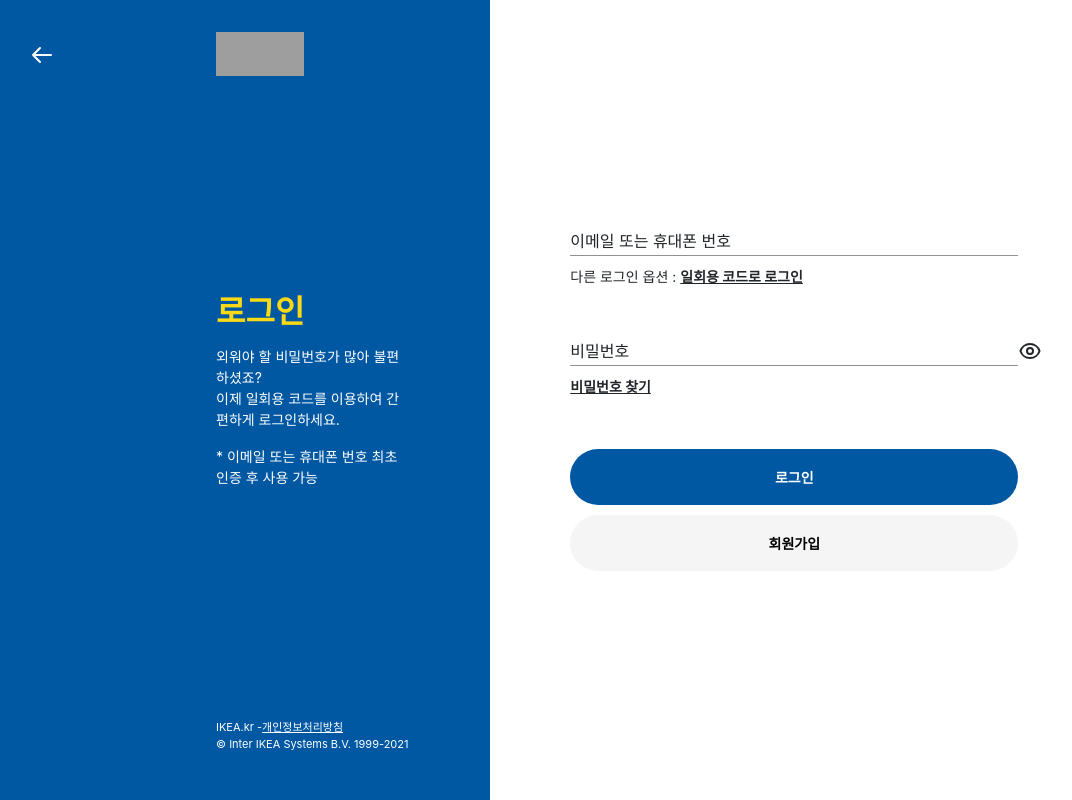
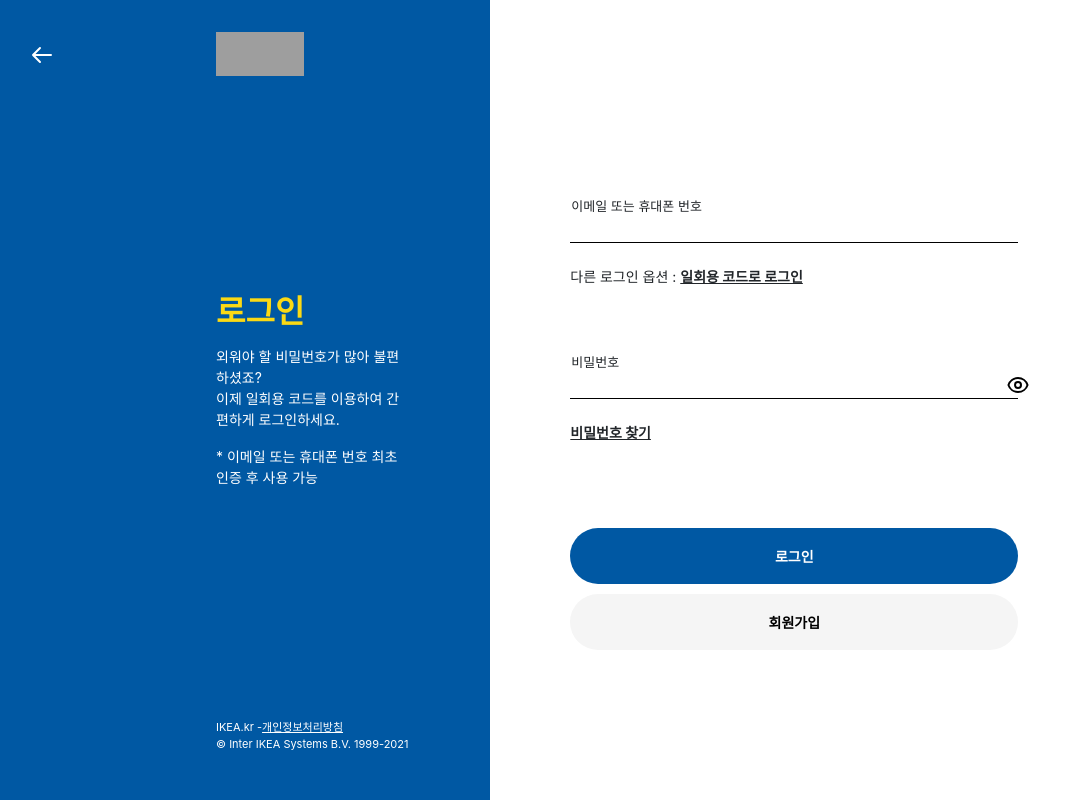
Before and after one commit to sunm-in/hanghae-toyproject3, a Flask app: page /login in a window 1280 px wide. Shown: the whole page, without its empty margins (2-1074 px from the left). Run offline with Flask 2, Linux system fonts and the light colour scheme; some libraries are stand-ins or nearby versions; grey boxes are pictures that could not be loaded.

Commit message:
로그인 페이지 및 로그인 기능 구현

```diff
--- a/app.py
+++ b/app.py
@@ -13,16 +13,40 @@ def home():
     return render_template('index.html')
 
 
+app.config["SECRET_KEY"] = "team2"
+
+
 # 로그인
-@app.route('/login')
+@app.route('/login', methods=["GET", "POST"])
 def login():
-    return render_template('login.html')
+    if request.method == "GET":
+        return render_template('login.html')
+    else:
+        email = request.form.get('email')
+        pw = request.form.get('pw')
+
+        data = db.ikea.find_one({'email': email})
+        if data is None:
+            flash('회원 정보가 없습니다.')
+            return redirect('login')
+        else:
+            if data.get('pw') == pw:
+                session['user'] = email
+                session.permanent = True
+                return redirect('/')
+            else:
+                flash('비밀번호가 일치하지 않습니다.')
+        return redirect('login')
+
+
+# 로그아웃
+@app.route('/logout')
+def logout():
+    session.clear()
+    return redirect('/')
 
 
 # 회원가입
-app.config["SECRET_KEY"] = "team2"
-
-
 @app.route('/register', methods=["GET", "POST"])
 def register():
     if request.method == "GET":
--- a/static/login.css
+++ b/static/login.css
@@ -71,37 +71,85 @@ h1 {
     justify-content: center;
 }
 
+.inputbox {
+    position: relative;
+    width: 448px;
+    height: 50px;
+}
+
+.inputbox input {
+    position: absolute;
+    top: 0;
+    left: 0;
+    width: 100%;
+    background: transparent;
+    box-sizing: border-box;
+    outline: none;
+    color: black;
+    border: none;
+    border-bottom: 1px solid black;
+}
+
+.small {
+    position: absolute;
+    font-size: 15px;
+    top: 1px;
+    left: 1px;
+    display: inline-block;
+    transition: 0.5s;
+    pointer-events: none;
+}
+
+.inputbox input:focus ~ span,
+.inputbox input:valid ~ span {
+    transform: translateY(-20px);
+    font-size: 13px;
+}
+
+.filed {
+    color: red;
+    font-size: 11px;
+    display: none;
+    padding-top: 30px;
+    margin-bottom: 0px;
+}
+/*인풋박스 애니메이션 및 공란일 때 아래 문구 완료*/
+
 .loginform {
     width: 448px;
-    height: 374px;
+    height: 400px;
     padding: 16px 0px;
     display: flex;
     flex-direction: column;
     justify-content: space-between;
 }
 
-input {
-    border: none;
-    border-bottom: #929292 1px solid;
-    width: 448px;
+.pw {
+    margin: 60px 0px;
 }
 
-input:focus {
-    outline: none;
+.pw_svg {
+    width: 24px;
+    height: 24px;
+    padding-bottom: 25px;
+    position: relative;
+    float: right;
+    background: transparent;
+    border: none;
+    cursor: pointer;
 }
 
-label {
-    position: absolute;
-    font-size: 1rem;
+.pw_svg:focus {
+    outline: none;
 }
 
 .dontshowpw {
     display: none;
 }
 
+/*다른 로그인 옵션*/
 .option {
     font-size: 14px;
-    margin-top: 10px;
 }
 
 .plus {
@@ -114,6 +162,10 @@ button {
     height: 3.5rem;
     margin: auto;
     display: block;
+}
+
+button:focus {
+    outline: none;
 }
 
 .login_btn {
--- a/templates/login.html
+++ b/templates/login.html
@@ -27,7 +27,15 @@
 </head>
 
 <body>
-<a href="/index">
+{% with messages = get_flashed_messages() %}
+    {% if messages %}
+        <script>
+            alert("{{messages[-1]}}")
+        </script>
+    {% endif %}
+{% endwith %}
+
+<a href="/">
     <svg class="back" fill="none" stroke="currentColor" viewBox="0 0 24 24" xmlns="http://www.w3.org/2000/svg">
         <path stroke-linecap="round" stroke-linejoin="round" stroke-width="2" d="M10 19l-7-7m0 0l7-7m-7 7h18"></path>
     </svg>
@@ -45,39 +53,72 @@
         </div>
     </div>
     <div class="left-foot">
-        <p>IKEA.kr - <a href="https://www.ikea.com/kr/ko/customer-service/privacy-policy/" class="policy" target="_blank"> 개인정보처리방침</a><br>
+        <p>IKEA.kr - <a href="https://www.ikea.com/kr/ko/customer-service/privacy-policy/" class="policy"
+                        target="_blank"> 개인정보처리방침</a><br>
             © Inter IKEA Systems B.V. 1999-2021</p>
     </div>
 </div>
 <div class="right">
-    <div class="loginform">
+    <form method="post" action="/login" class="loginform">
         <div>
-            <label for="id">이메일 또는 휴대폰 번호</label>
-            <input type="email number" id="id">
-            <p class="option">다른 로그인 옵션 : <span class="plus">일회용 코드로 로그인</span></p></div>
+            <div class="inputbox">
+                <input type="text" autocomplete="none" onclick="email()" id="email" name="email">
+                <span class="small">이메일 또는 휴대폰 번호</span>
+                <p class="filed" id="chkid">이메일 또는 휴대폰 번호를 입력해주세요.</p>
+            </div>
+            <p class="option">다른 로그인 옵션 : <span class="plus">일회용 코드로 로그인</span></p>
+        </div>
         <div>
-            <label for="pw">비밀번호</label>
-            <input type="password" id="pw">
+            <div class="inputbox">
+                <input type="password" autocomplete="none" onclick="pw()" id="pw" name="pw">
+                <span class="small">비밀번호</span>
+                <button class="pw_svg">
                     <svg class="showpw" fill="none" stroke="currentColor" viewBox="0 0 24 24"
-                 xmlns="http://www.w3.org/2000/svg">
+                         xmlns="http://www.w3.org/2000/svg" onclick="showpw()">
                         <path stroke-linecap="round" stroke-linejoin="round" stroke-width="2"
                               d="M15 12a3 3 0 11-6 0 3 3 0 016 0z"></path>
                         <path stroke-linecap="round" stroke-linejoin="round" stroke-width="2"
                               d="M2.458 12C3.732 7.943 7.523 5 12 5c4.478 0 8.268 2.943 9.542 7-1.274 4.057-5.064 7-9.542 7-4.477 0-8.268-2.943-9.542-7z"></path>
                     </svg>
-            <svg class="dontshowpw" fill="none" stroke="currentColor" viewBox="0 0 24 24"
-                 xmlns="http://www.w3.org/2000/svg">
+                    <svg class="dontshowpw pw_svg" fill="none" stroke="currentColor" viewBox="0 0 24 24"
+                         xmlns="http://www.w3.org/2000/svg" onclick="dontshowpw()">
                         <path stroke-linecap="round" stroke-linejoin="round" stroke-width="2"
                               d="M13.875 18.825A10.05 10.05 0 0112 19c-4.478 0-8.268-2.943-9.543-7a9.97 9.97 0 011.563-3.029m5.858.908a3 3 0 114.243 4.243M9.878 9.878l4.242 4.242M9.88 9.88l-3.29-3.29m7.532 7.532l3.29 3.29M3 3l3.59 3.59m0 0A9.953 9.953 0 0112 5c4.478 0 8.268 2.943 9.543 7a10.025 10.025 0 01-4.132 5.411m0 0L21 21"></path>
                     </svg>
+                </button>
+                <p class="filed" id="chkpw">비밀번호를 입력해 주세요.</p>
+            </div>
             <p class="option plus">비밀번호 찾기</p>
         </div>
         <div>
-            <button class="login_btn"><span class="font">로그인</span></button>
-            <button class="letin_btn"><span class="font">회원가입</span></button>
+            <button type="submit" class="login_btn"><span class="font">로그인</span></button>
+            <a href="/register"><button class="letin_btn"><span class="font">회원가입</span></button></a>
         </div>
+    </form>
 </div>
-</div>
+<script>
+    // 필드값 각각 필수 입력
+    function email() {
+        let info = $('#email').val()
+        if (info == '') {
+            $('#chkid').show()
+        }
+    }
+
+    function pw() {
+        let info = $('#pw').val()
+        if (info == '') {
+            $('#chkpw').show()
+        }
+    }
+
+    $(function () {
+        $(document).mousedown(function (e) {
+            $('p[class=filed]').hide()
+        });
+    })
+
+</script>
 </body>
 
 </html>
```
Lines whose indentation alone changed are shown as unchanged.
